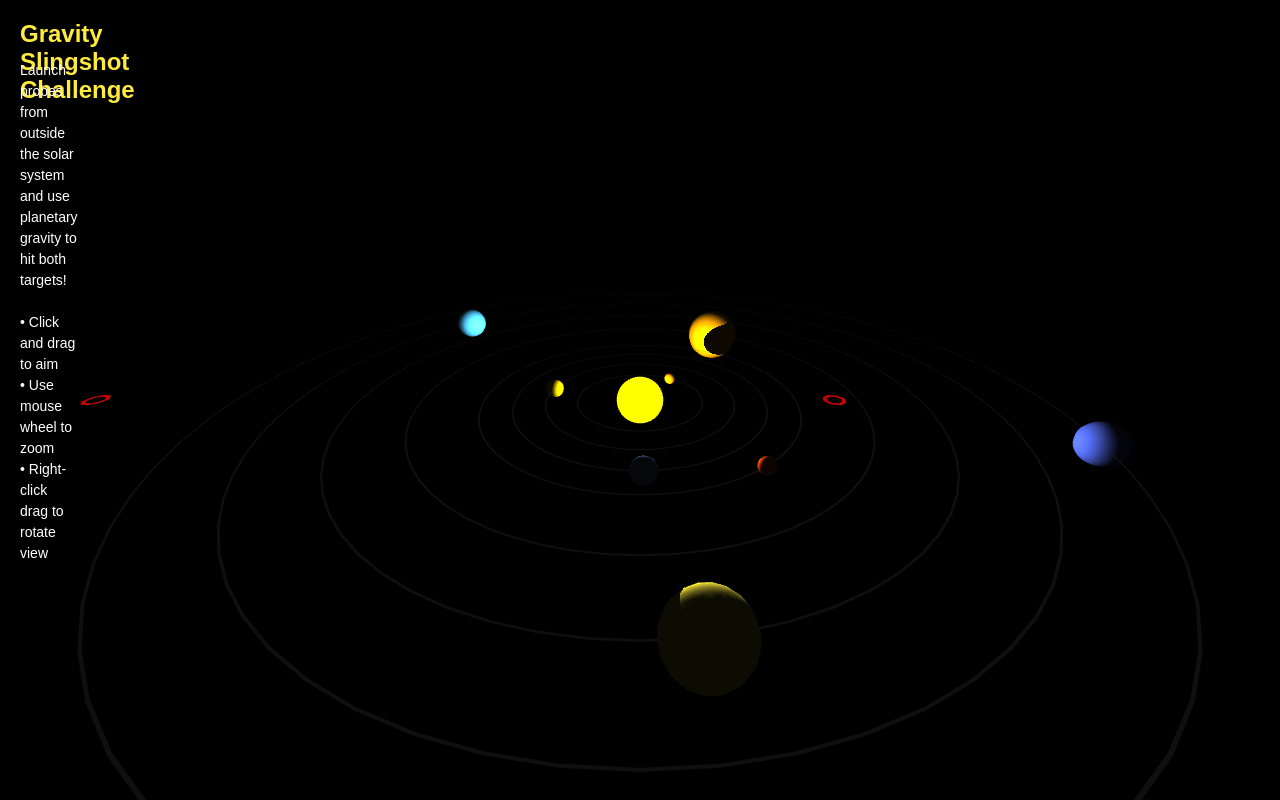
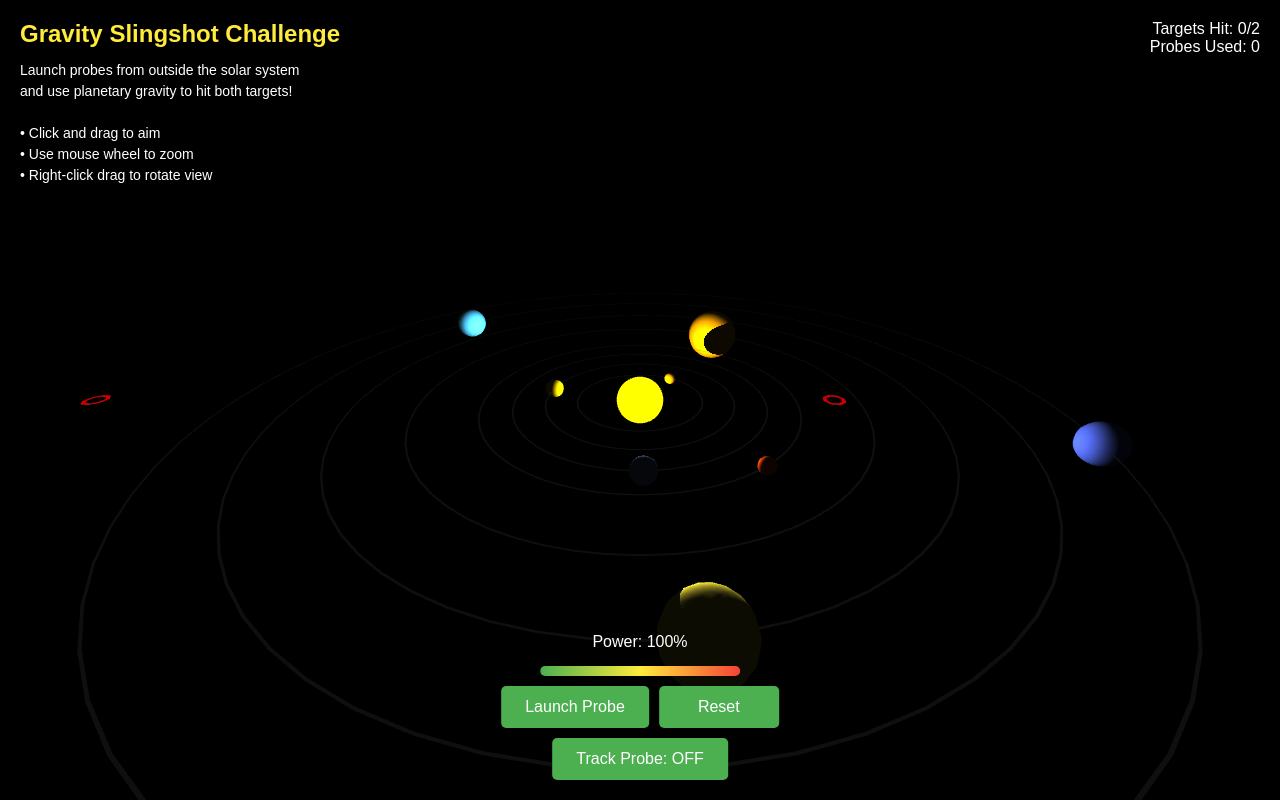
Before and after one commit to ilank-pro/Gravity_Slingshot, a plain HTML site: page index.html in a window 1280 px wide. Drawn offline with nearby package versions, Linux system fonts and the light colour scheme; animation ran at ten frames a second.

Commit message:
Fix UI buttons disappearing issue - Changed positioning from absolute to fixed for stability - Added proper z-index layering for UI elements - Enhanced pointer-events handling to prevent conflicts - Added stopPropagation to button clicks - Improved button styling with min-width and positioning

```diff
--- a/game.js
+++ b/game.js
@@ -223,29 +223,47 @@ class GravitySlingshotGame {
     }
 
     setupEventListeners() {
+        // Wait for DOM to be fully loaded
+        setTimeout(() => {
             // Power slider
             const powerSlider = document.getElementById('powerSlider');
+            if (powerSlider) {
                 powerSlider.addEventListener('click', (e) => {
+                    e.stopPropagation();
                     const rect = powerSlider.getBoundingClientRect();
                     const x = e.clientX - rect.left;
                     const width = rect.width;
                     this.gameState.power = Math.max(10, Math.min(100, (x / width) * 100));
                     this.updateUI();
                 });
+            }
 
             // Buttons
-        document.getElementById('launchBtn').addEventListener('click', () => {
+            const launchBtn = document.getElementById('launchBtn');
+            if (launchBtn) {
+                launchBtn.addEventListener('click', (e) => {
+                    e.stopPropagation();
                     this.launchProbe();
                 });
+            }
 
-        document.getElementById('resetBtn').addEventListener('click', () => {
+            const resetBtn = document.getElementById('resetBtn');
+            if (resetBtn) {
+                resetBtn.addEventListener('click', (e) => {
+                    e.stopPropagation();
                     this.resetGame();
                 });
+            }
 
-        document.getElementById('trackBtn').addEventListener('click', () => {
+            const trackBtn = document.getElementById('trackBtn');
+            if (trackBtn) {
+                trackBtn.addEventListener('click', (e) => {
+                    e.stopPropagation();
                     this.gameState.trackProbe = !this.gameState.trackProbe;
                     this.updateUI();
                 });
+            }
+        }, 100);
 
         // Window resize
         window.addEventListener('resize', () => {
--- a/index.html
+++ b/index.html
@@ -21,10 +21,11 @@
         }
 
         #canvas3d {
-            position: absolute;
+            position: fixed;
             top: 0;
             left: 0;
             z-index: 1;
+            pointer-events: auto;
         }
 
         #ui {
@@ -33,40 +34,50 @@
             left: 0;
             z-index: 10;
             pointer-events: none;
+            width: 100%;
+            height: 100%;
         }
 
         .ui-element {
             pointer-events: auto;
+            position: relative;
+            z-index: 11;
         }
 
         #title {
-            position: absolute;
+            position: fixed;
             top: 20px;
             left: 20px;
             font-size: 24px;
             font-weight: bold;
             color: #ffeb3b;
+            z-index: 15;
+            pointer-events: none;
         }
 
         #instructions {
-            position: absolute;
+            position: fixed;
             top: 60px;
             left: 20px;
             font-size: 14px;
             line-height: 1.5;
             max-width: 300px;
+            z-index: 15;
+            pointer-events: none;
         }
 
         #stats {
-            position: absolute;
+            position: fixed;
             top: 20px;
             right: 20px;
             text-align: right;
             font-size: 16px;
+            z-index: 15;
+            pointer-events: none;
         }
 
         #controls {
-            position: absolute;
+            position: fixed;
             bottom: 20px;
             left: 50%;
             transform: translateX(-50%);
@@ -74,6 +85,8 @@
             flex-direction: column;
             align-items: center;
             gap: 10px;
+            z-index: 15;
+            pointer-events: auto;
         }
 
         .button {
@@ -85,6 +98,12 @@
             border-radius: 5px;
             cursor: pointer;
             transition: background 0.3s;
+            pointer-events: auto;
+            z-index: 20;
+            position: relative;
+            display: inline-block;
+            min-width: 120px;
+            text-align: center;
         }
 
         .button:hover {
```
Lines whose indentation alone changed are shown as unchanged.
